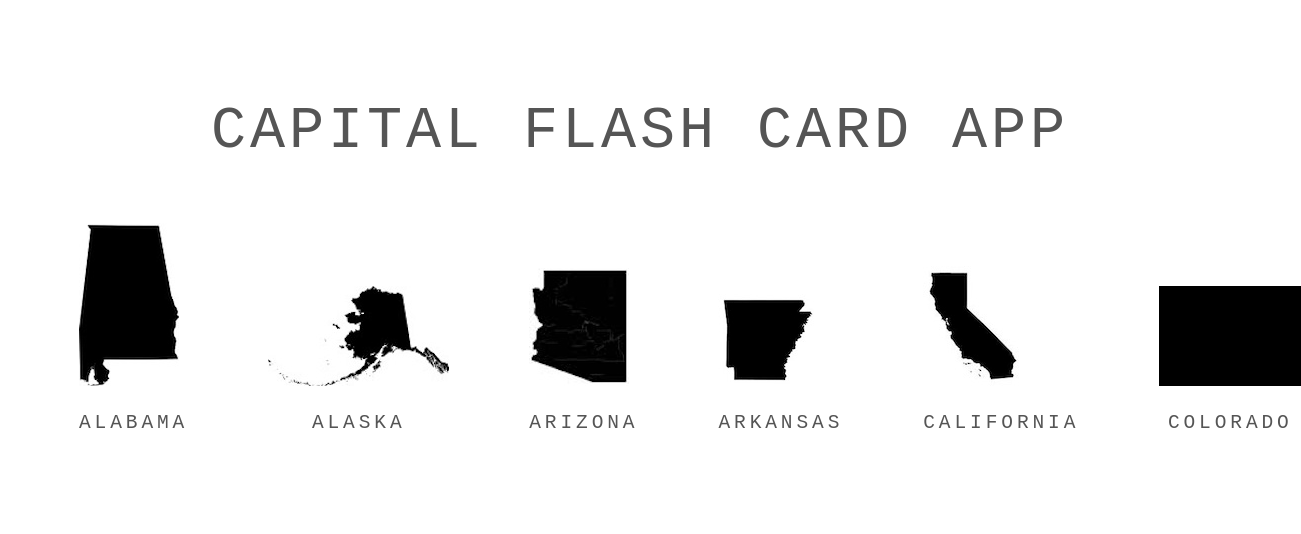
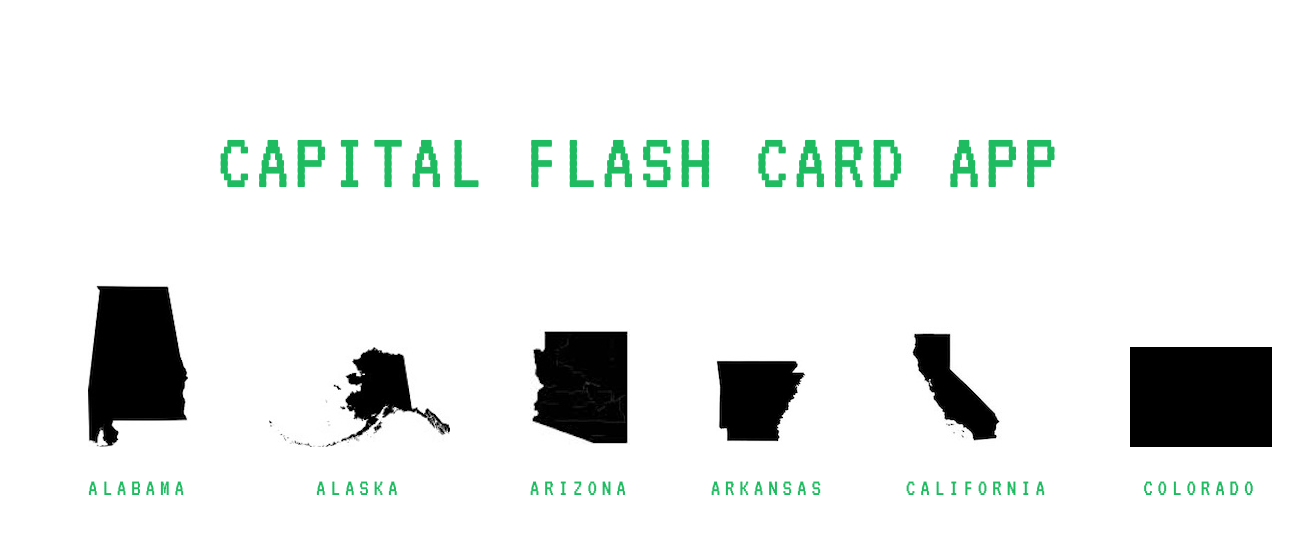
Before and after one commit to hellosaraann/a3-capital-flash-card-app, a plain HTML site: page index.html in a window 1280 px wide. Shown: the whole page, 1301 px wide, since content can reach past the window. Drawn offline with Linux system fonts and the light colour scheme.

Commit message:
Added Google Font for funsies

```diff
--- a/index.html
+++ b/index.html
@@ -4,6 +4,7 @@
     <meta charset="utf-8">
     <title>Capital Flash Card App</title>
     <link rel="stylesheet" type="text/css" href="main.css" />
+    <link href="https://fonts.googleapis.com/css?family=VT323" rel="stylesheet" />
   </head>
   <body>
     <h1>Capital Flash Card App</h1>
--- a/main.css
+++ b/main.css
@@ -1,15 +1,15 @@
 body {
   margin: 5em 2em;
-  font-family: monospace;
+  font-family: 'VT323', monospace;
   font-size: 1.5em;
   text-transform: uppercase;
   letter-spacing: .2em;
-  color: #555;
+  color: #1FBB61;
 }
 
 h1 {
-  font-size: 3em;
-  font-weight: 100;
+  font-size: 3.5em;
+  font-weight: lighter;
   text-align: center;
 }
 
```
